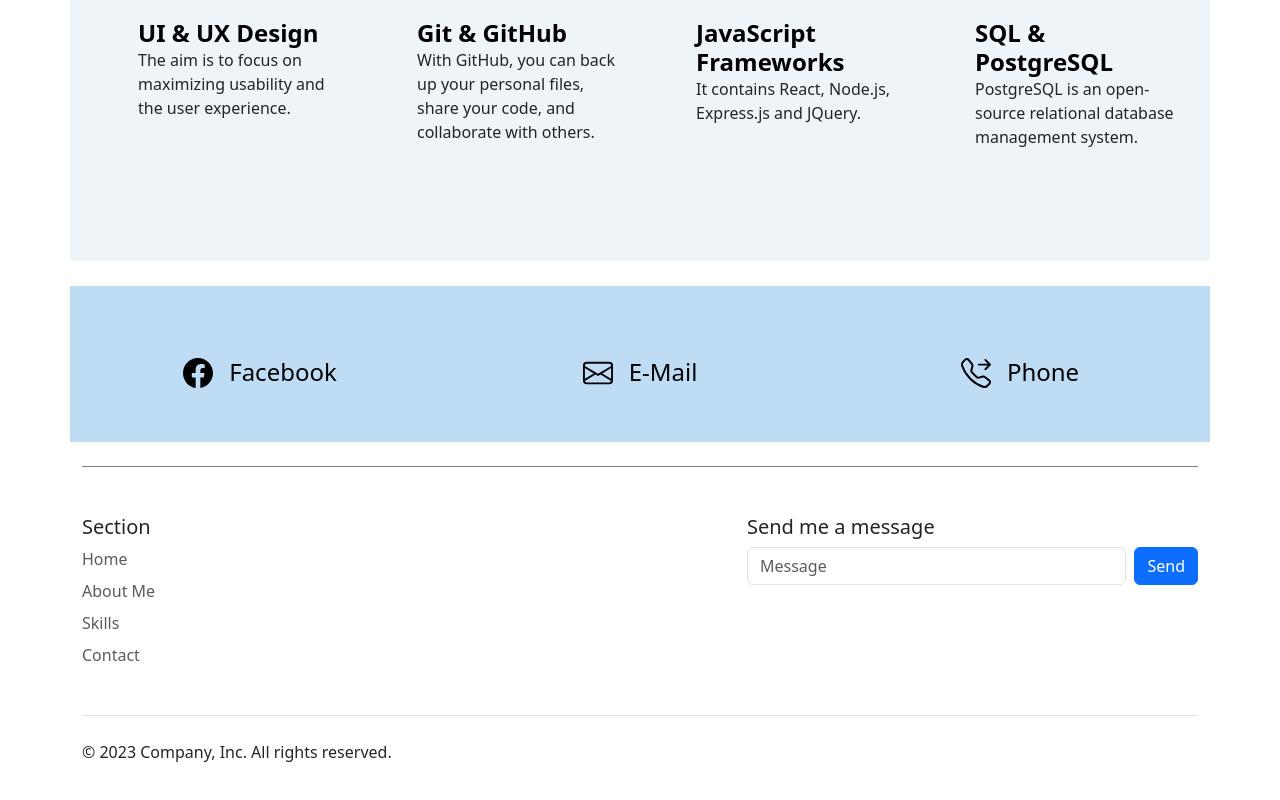
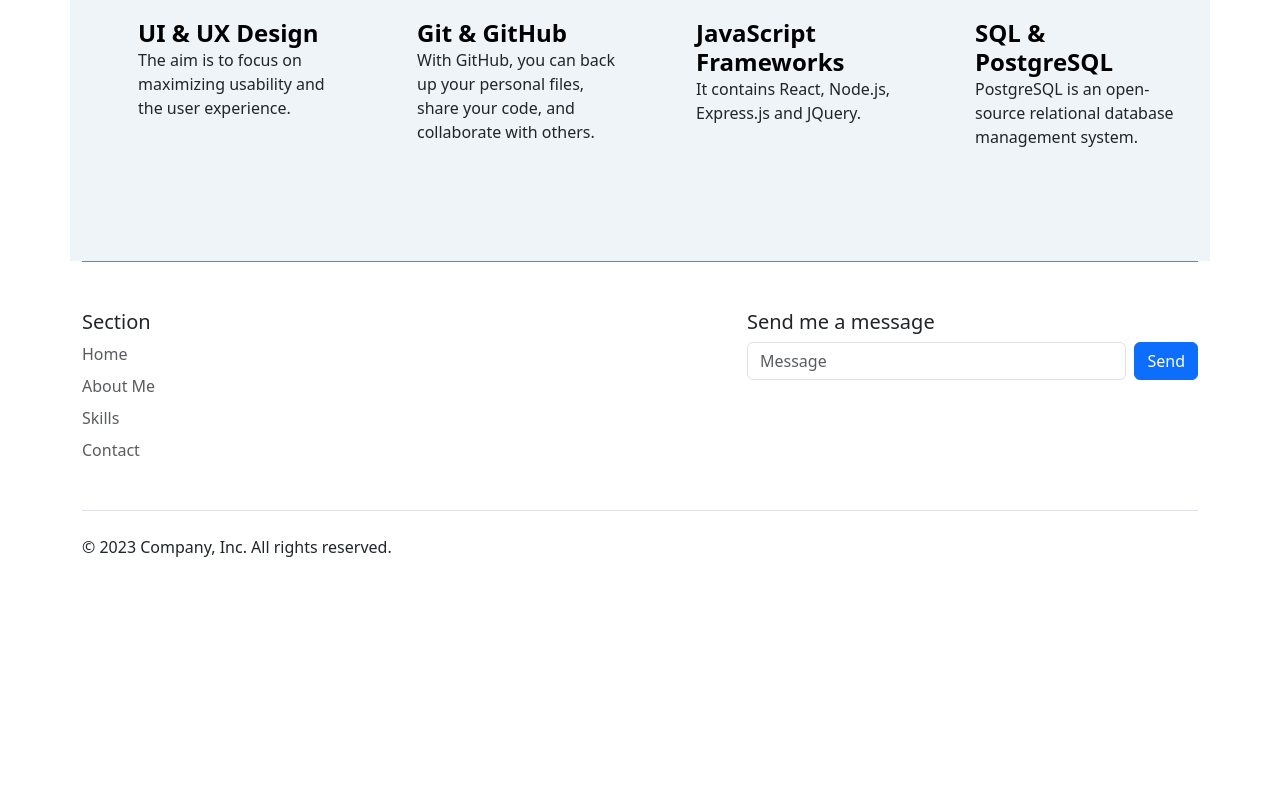
Before and after one commit to FatmaYgn/Fatma-Yegin, a plain HTML site: page index.html in a window 1280 px wide. Shown: the part 1675-2475 px from the top of the page. After the commit the page ends 2322 px from the top, so only its background shows below. Drawn offline with nearby package versions, Linux system fonts and the light colour scheme.

Commit message:
Update index.html

```diff
--- a/index.html
+++ b/index.html
@@ -94,44 +94,7 @@
           </div>
         </div>
       </div>
-      <section id="features">
-        <div class="container mt-5 foot">
-        <div class="row g-4 py-5 row-cols-1 row-cols-lg-3 skill2 mb-4">
-          <div class="col d-flex align-items-start">
-            <div class="icon-square text-body-emphasis bg-body-primary d-inline-flex align-items-center justify-content-center fs-4 flex-shrink-0 me-3">
-                <svg xmlns="http://www.w3.org/2000/svg" width="30" height="30" fill="currentColor" class="bi bi-facebook" viewBox="0 0 16 16">
-                    <path d="M16 8.049c0-4.446-3.582-8.05-8-8.05C3.58 0-.002 3.603-.002 8.05c0 4.017 2.926 7.347 6.75 7.951v-5.625h-2.03V8.05H6.75V6.275c0-2.017 1.195-3.131 3.022-3.131.876 0 1.791.157 1.791.157v1.98h-1.009c-.993 0-1.303.621-1.303 1.258v1.51h2.218l-.354 2.326H9.25V16c3.824-.604 6.75-3.934 6.75-7.951"/>
-                  </svg>
-            </div>
-            <div>
-              <h3 class="fs-4 text-body-emphasis">Facebook</h3>
-            </div>
-          </div>
-          <div class="col d-flex align-items-start">
-            <div class="icon-square text-body-emphasis bg-body-primary d-inline-flex align-items-center justify-content-center fs-4 flex-shrink-0 me-3">
-                <svg xmlns="http://www.w3.org/2000/svg" width="30" height="30" fill="currentColor" class="bi bi-envelope" viewBox="0 0 16 16">
-                    <path d="M0 4a2 2 0 0 1 2-2h12a2 2 0 0 1 2 2v8a2 2 0 0 1-2 2H2a2 2 0 0 1-2-2zm2-1a1 1 0 0 0-1 1v.217l7 4.2 7-4.2V4a1 1 0 0 0-1-1zm13 2.383-4.708 2.825L15 11.105zm-.034 6.876-5.64-3.471L8 9.583l-1.326-.795-5.64 3.47A1 1 0 0 0 2 13h12a1 1 0 0 0 .966-.741M1 11.105l4.708-2.897L1 5.383z"/>
-                  </svg>
-            </div>
-            <div>
-              <h3 class="fs-4 text-body-emphasis">E-Mail</h3>
 
-            </div>
-          </div>
-          <div class="col d-flex align-items-start">
-            <div class="icon-square text-body-emphasis bg-body-primary d-inline-flex align-items-center justify-content-center fs-4 flex-shrink-0 me-3">
-                <svg xmlns="http://www.w3.org/2000/svg" width="30" height="30" fill="currentColor" class="bi bi-telephone-forward" viewBox="0 0 16 16">
-                    <path d="M3.654 1.328a.678.678 0 0 0-1.015-.063L1.605 2.3c-.483.484-.661 1.169-.45 1.77a17.568 17.568 0 0 0 4.168 6.608 17.569 17.569 0 0 0 6.608 4.168c.601.211 1.286.033 1.77-.45l1.034-1.034a.678.678 0 0 0-.063-1.015l-2.307-1.794a.678.678 0 0 0-.58-.122l-2.19.547a1.745 1.745 0 0 1-1.657-.459L5.482 8.062a1.745 1.745 0 0 1-.46-1.657l.548-2.19a.678.678 0 0 0-.122-.58L3.654 1.328zM1.884.511a1.745 1.745 0 0 1 2.612.163L6.29 2.98c.329.423.445.974.315 1.494l-.547 2.19a.678.678 0 0 0 .178.643l2.457 2.457a.678.678 0 0 0 .644.178l2.189-.547a1.745 1.745 0 0 1 1.494.315l2.306 1.794c.829.645.905 1.87.163 2.611l-1.034 1.034c-.74.74-1.846 1.065-2.877.702a18.634 18.634 0 0 1-7.01-4.42 18.634 18.634 0 0 1-4.42-7.009c-.362-1.03-.037-2.137.703-2.877L1.885.511zm10.762.135a.5.5 0 0 1 .708 0l2.5 2.5a.5.5 0 0 1 0 .708l-2.5 2.5a.5.5 0 0 1-.708-.708L14.293 4H9.5a.5.5 0 0 1 0-1h4.793l-1.647-1.646a.5.5 0 0 1 0-.708z"/>
-                  </svg>
-            </div>
-            <div>
-              <h3 class="fs-4 text-body-emphasis">Phone</h3>
-
-            </div>
-          </div>
-        </div>
-      </div>
-      </section>
       <div class="container">
         <footer class="py-5 foot">
           <div class="row">
```
